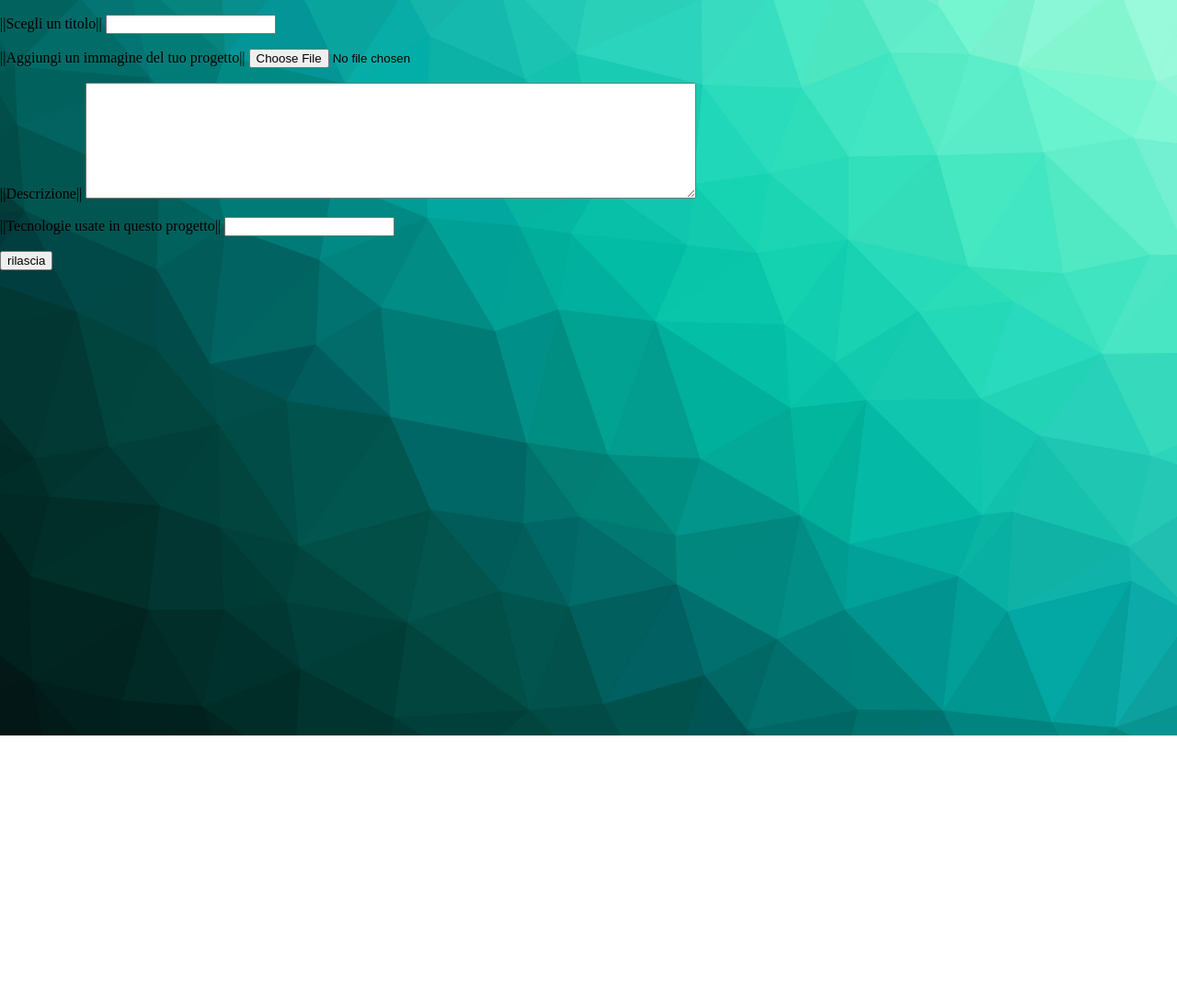
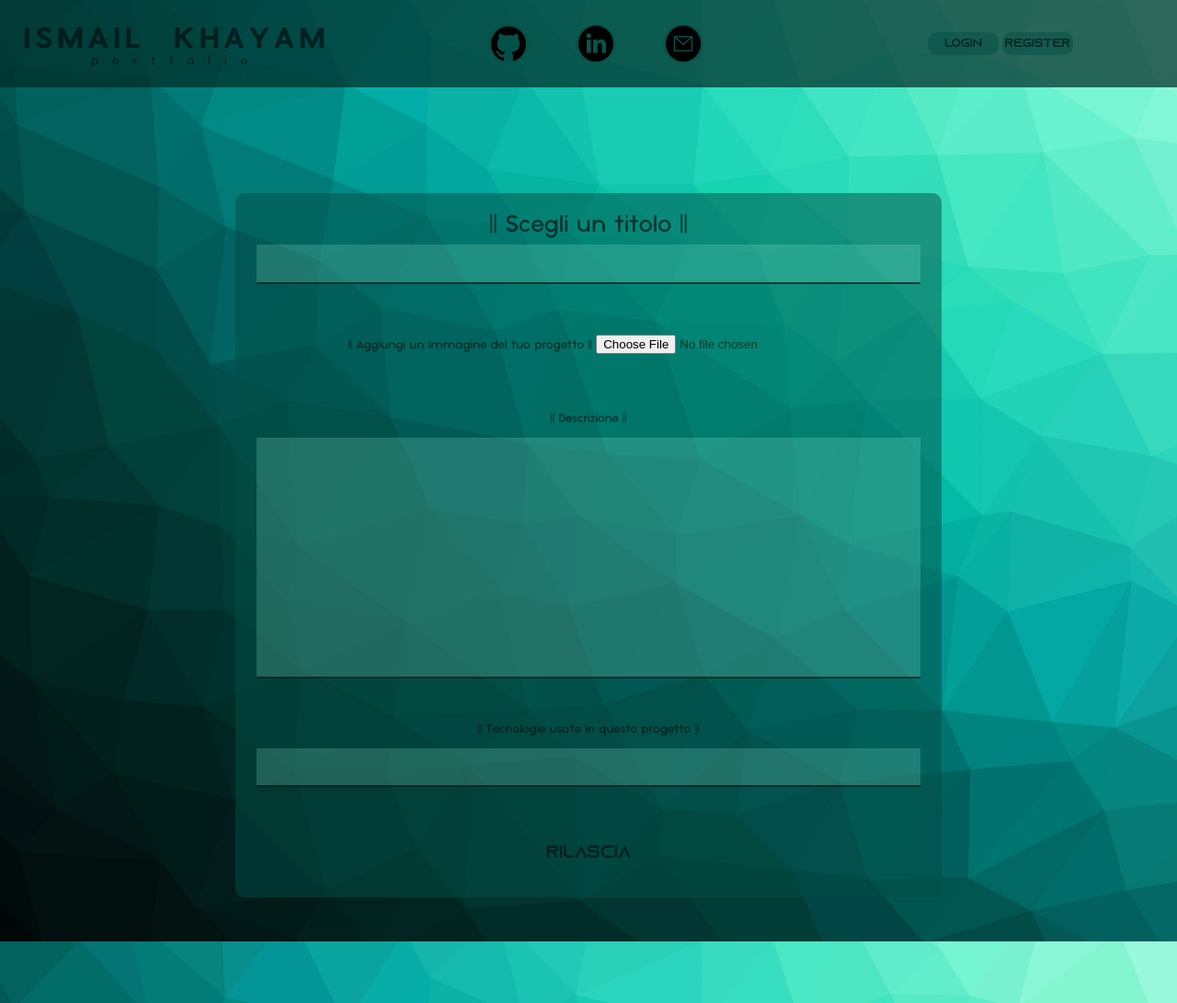
Before and after one commit to cyla00/portfolio, a PHP site: page /index_inserzione.php in a window 1280 px wide. Shown: the whole page at 92% size. Before the commit the page ends 800 px from the top, so only its background shows below. Run offline with PHP 8.4, Linux system fonts and the light colour scheme.

Commit message:
reg style

```diff
--- a/index_inserzione.php
+++ b/index_inserzione.php
@@ -7,35 +7,41 @@
     <link rel="stylesheet" href="style.css">
   </head>
   <body>
+    <?php
+    require("settore_header.php");
+     ?>
 
-
-     <div class="form_inserzione">
-
-       <form class="" action="index_inserzione.php" method="POST" enctype="multipart/form-data">
-         <p>
-           <label for="titolo_blog">||Scegli un titolo||</label>
-           <input id="titolo_blog" type="text" name="titolo_blog" value="">
-         </p>
-         <p>
-           <label for="immagine">||Aggiungi un immagine del tuo progetto||</label>
-           <input id="immagine" type='file' name='immagine'>
-         </p>
-         <p>
-           <label for="descrizione">||Descrizione||</label>
-           <textarea id="area_descrizione" name="descrizione" rows="8" cols="80"></textarea>
-         </p>
-         <p>
-           <label for="tecnologie">||Tecnologie usate in questo progetto||</label>
-           <input id="tecnologie" type="text" name="tecnologie" value="">
-         </p>
-         <input type="submit" value="rilascia" name="invia">
-         <?php
-         require("push.php");
-          ?>
+     <div id="inserzione">
+       <div class="vuoto"></div>
+       <form action="index_inserzione.php" method="POST" enctype="multipart/form-data">
+         <div id="form_inserzione">
+           <div id="ins_titolo">
+             <label for="titolo_blog">|| Scegli un titolo ||</label>
+             <input class="ins_inpt" id="titolo_blog" type="text" name="titolo_blog" value="" autocomplete="off">
+           </div>
+           <div id="ins_img">
+             <label for="immagine">|| Aggiungi un immagine del tuo progetto ||</label>
+             <input id="immagine" type='file' name='immagine' autocomplete="off">
+           </div>
+           <div id="ins_descrizione">
+             <label for="descrizione">|| Descrizione ||</label>
+             <textarea id="area_descrizione" name="descrizione" rows="8" cols="80" style="resize:none" autocomplete="off"></textarea>
+           </div>
+           <div id="ins_tecnologie">
+             <label for="tecnologie">|| Tecnologie usate in questo progetto ||</label>
+             <input class="ins_inpt" id="tecnologie" type="text" name="tecnologie" value="" autocomplete="off">
+           </div>
+           <div id="ins_submit">
+             <input id="ins_invia" type="submit" value="rilascia" name="invia">
+           </div>
+           <?php
+           require("push.php");
+            ?>
+         </div>
        </form>
-
+       <div class="vuoto"></div>
      </div>
 
-
+     <script type="text/javascript" src="script.js"></script>
   </body>
 </html>
--- a/login.php
+++ b/login.php
@@ -26,11 +26,11 @@
         <form id="form_login" action="login.php" method="post">
           <div class="cont_log">
             <label for="user">Username</label>
-            <input id="log_user" class="inpt" type="text" name="user" value="">
+            <input id="log_user" class="inpt" type="text" name="user" value="" autocomplete="off">
           </div>
           <div class="cont_log">
             <label for="pass">Password</label>
-            <input id="log_pass" class="inpt" type="password" name="pass" value="">
+            <input id="log_pass" class="inpt" type="password" name="pass" value="" autocomplete="off">
           </div>
           <div class="cont_log">
             <input id="submit_log" type="submit" name="login" value="Login">
--- a/script.js
+++ b/script.js
@@ -1,7 +1,6 @@
 
 const pass = document.getElementById("log_pass");
 const usr = document.getElementById("log_pass");
-
 const pop = pass.addEventListener("input", () => {
   const sub = document.getElementById("submit_log");
   let pop = sub.style.display = "block";
--- a/style.css
+++ b/style.css
@@ -129,7 +129,6 @@ body{
 
 /* ############### LOGIN ################ */
 #contenitore_login{
-
   width: 100%;
   height: 100%;
   margin-top: 9vw;
@@ -181,3 +180,163 @@ body{
 #submit_log:active{
   background-color: rgba(153, 250, 219, 0.5);
 }
+
+/* ############### INSERZIONE ################ */
+#inserzione{
+  color: rgba(1, 15, 15, 0.7);
+  width: 100%;
+  height: 100%;
+  margin-top: 9vw;
+  margin-bottom: 9vw;
+  display: grid;
+  grid-template-columns: 20% 60% 20%;
+  grid-template-rows: 30% 40% 30%;
+}
+#form_inserzione{
+  background-color: rgba(2, 79, 71, 0.5);
+  border-radius: 10px;
+  padding: 3%;
+}
+#ins_titolo{
+  text-align: center;
+  display: grid;
+  grid-template-rows: 50% 50%;
+  margin-bottom: 5vw;
+  font-family: NoirMed;
+  font-size: 2vw;
+}
+#ins_img{
+  text-align: center;
+  font-family: NoirMed;
+  font-size: 1vw;
+  margin-bottom: 5vw;
+}
+#ins_descrizione{
+  text-align: center;
+  display: grid;
+  grid-template-rows: 10% 90%;
+  font-family: NoirMed;
+  font-size: 1vw;
+  margin-bottom: 5vw;
+}
+#ins_tecnologie{
+  text-align: center;
+  display: grid;
+  grid-template-rows: 50% 50%;
+  font-family: NoirMed;
+  font-size: 1vw;
+  margin-bottom: 5vw;
+}
+#ins_submit{
+  display: flex;
+  justify-content: center;
+}
+
+.ins_inpt{
+  color: #00e673;
+  text-align: center;
+  outline: none;
+  height: 3vw;
+  outline: none;
+  background-color: rgba(153, 250, 219, 0.2);
+  border: none;
+  border-bottom: 2px solid rgba(1, 15, 15, 0.7);
+  font-size: 1.8vw;
+  font-family: NoirMed;
+  overflow: none;
+}
+#area_descrizione{
+  color: #001a0d;
+  outline: none;
+  height: 20vw;
+  outline: none;
+  background-color: rgba(153, 250, 219, 0.2);
+  border: none;
+  border-bottom: 2px solid rgba(1, 15, 15, 0.7);
+  font-size: 1.4vw;
+  font-family: NoirMed;
+  overflow: none;
+}
+#ins_invia{
+  font-size: 1.5vw;
+  font-family: Azonix;
+  color: rgba(1, 15, 15, 0.7);
+  padding: 2%;
+  border: none;
+  background: none;
+  border-radius: 10px;
+  outline: none;
+}
+#ins_invia:hover{
+  background-color: rgba(1, 128, 117, 0.5);
+  transition: 0.2s;
+}
+#ins_invia:active{
+  background-color: rgba(153, 250, 219, 0.5);
+}
+
+/* ############### REGISTER ################ */
+#titolo_register{
+  text-align: center;
+  font-size: 1vw;
+  font-family: Azonix;
+  color: rgba(1, 15, 15, 0.7);
+  margin-bottom: 1vw;
+}
+#form_registrazione{
+  color: rgba(1, 15, 15, 0.7);
+  font-size: 1.5vw;
+  font-family: Azonix;
+  width: 100%;
+  height: 100%;
+  margin-top: 2vw;
+  margin-bottom: 5vw;
+  display: grid;
+  grid-template-columns: 20% 60% 20%;
+  grid-template-rows: 30% 40% 30%;
+}
+#container_registrazione{
+  background-color: rgba(2, 79, 71, 0.5);
+  border-radius: 10px;
+  padding: 3%;
+  text-align: center;
+}
+.reg_inpt{
+  display: flex;
+  flex-direction: column;
+  align-items: center;
+  text-align: center;
+  font-family: Azonix;
+  font-size: 1.5vw;
+  color: #99fadb;
+  padding: 3%;
+}
+.reg_innerform{
+  width: 40%;
+  height: 3vw;
+  outline: none;
+  background: none;
+  border: none;
+  border-bottom: 2px solid rgba(1, 15, 15, 0.7);
+  font-size: 1vw;
+  font-family: NoirMed;
+  overflow: none;
+  text-align: center;
+}
+#reg_submit{
+  font-size: 1.5vw;
+  font-family: Azonix;
+  color: rgba(1, 15, 15, 0.7);
+  padding: 2%;
+  border: none;
+  background: none;
+  border-radius: 10px;
+  outline: none;
+}
+#reg_submit:hover{
+  background-color: rgba(1, 128, 117, 0.5);
+  transition: 0.2s;
+}
+#reg_submit:active{
+  background-color: rgba(153, 250, 219, 0.5);
+}
```
Also changed, not shown: codice_registrazione.php (added, +39 -0 lines), register.php (+24 -54 lines).
